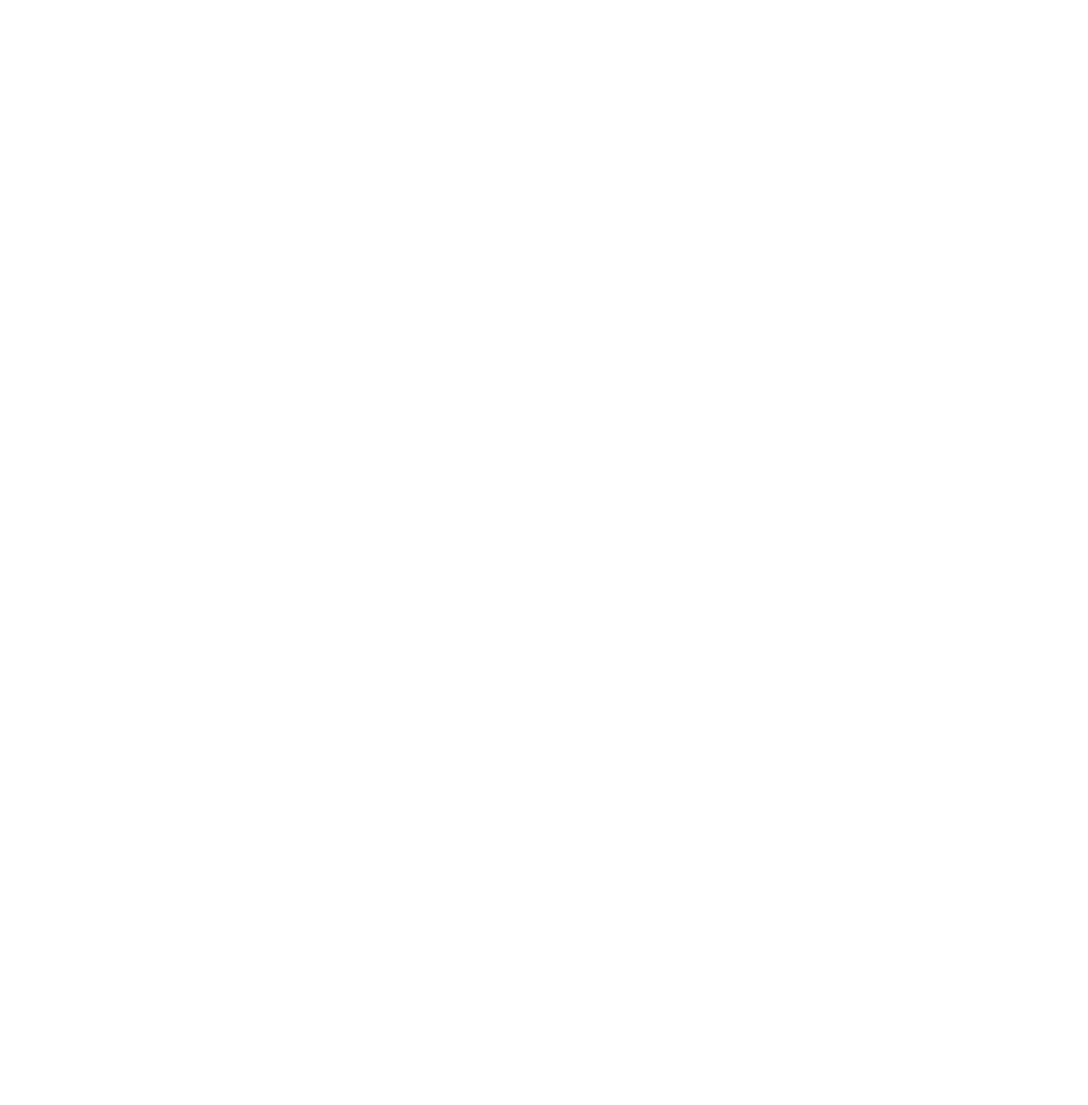
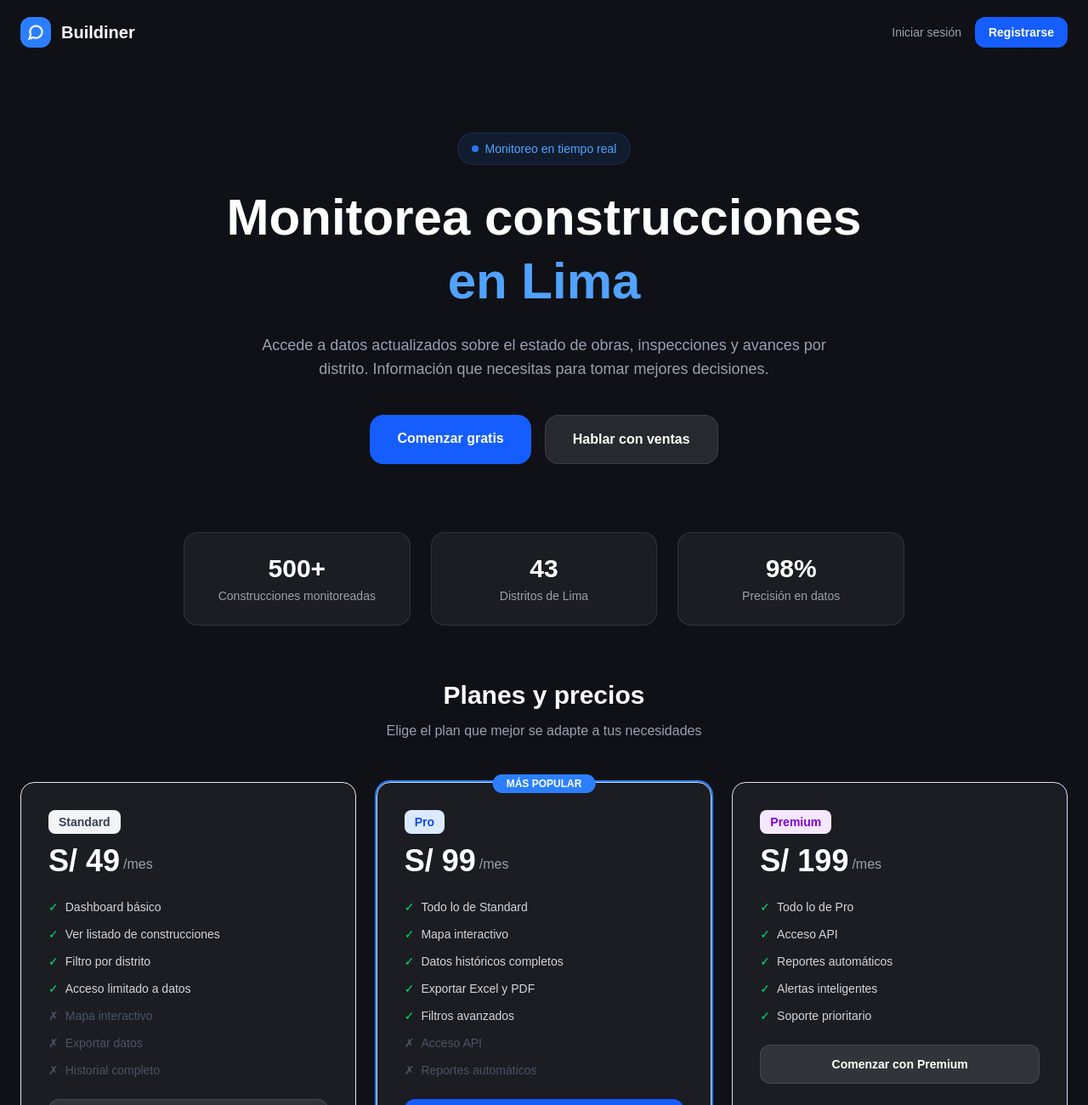
Before and after one commit to Mora250901/buildiner-web, a Next.js app: page / in a window 1280 px wide. Before the commit this address had no page. Shown: the top 1300 px of the page at 85% size. Before the commit the page ends 800 px from the top, so only its background shows below. Built offline with nearby package versions, Linux system fonts and the light colour scheme.

Commit message:
feat: landing page pública con hero, stats y planes de suscripción

```diff
--- a/app/page.tsx
+++ b/app/page.tsx
@@ -1,5 +1,176 @@
-import { redirect } from 'next/navigation';
+import Link from 'next/link';
 
-export default function Home() {
-    redirect('/login');
+const planes = [
+    {
+        key: 'standard',
+        label: 'Standard',
+        precio: 49,
+        color: 'border-gray-200',
+        badge: 'bg-gray-100 text-gray-700',
+        features: [
+            'Dashboard básico',
+            'Ver listado de construcciones',
+            'Filtro por distrito',
+            'Acceso limitado a datos',
+        ],
+        noIncluye: ['Mapa interactivo', 'Exportar datos', 'Historial completo'],
+    },
+    {
+        key: 'pro',
+        label: 'Pro',
+        precio: 99,
+        color: 'border-blue-200',
+        badge: 'bg-blue-100 text-blue-700',
+        popular: true,
+        features: [
+            'Todo lo de Standard',
+            'Mapa interactivo',
+            'Datos históricos completos',
+            'Exportar Excel y PDF',
+            'Filtros avanzados',
+        ],
+        noIncluye: ['Acceso API', 'Reportes automáticos'],
+    },
+    {
+        key: 'premium',
+        label: 'Premium',
+        precio: 199,
+        color: 'border-purple-200',
+        badge: 'bg-purple-100 text-purple-700',
+        features: [
+            'Todo lo de Pro',
+            'Acceso API',
+            'Reportes automáticos',
+            'Alertas inteligentes',
+            'Soporte prioritario',
+        ],
+        noIncluye: [],
+    },
+];
+
+export default function LandingPage() {
+    return (
+        <div className="min-h-screen bg-[#0f1117]">
+
+            {/* Navbar */}
+            <nav className="max-w-7xl mx-auto px-6 py-5 flex items-center justify-between">
+                <div className="flex items-center gap-3">
+                    <div className="w-9 h-9 bg-blue-500 rounded-xl flex items-center justify-center">
+                        <svg className="w-5 h-5 text-white" fill="none" stroke="currentColor" strokeWidth={2.5} viewBox="0 0 24 24">
+                            <path d="M3 21l1.9-5.7a8.5 8.5 0 113.8 3.8z" />
+                        </svg>
+                    </div>
+                    <span className="text-white font-black text-xl">Buildiner</span>
+                </div>
+                <div className="flex items-center gap-4">
+                    <Link href="/login" className="text-gray-400 hover:text-white text-sm font-medium transition-colors">
+                        Iniciar sesión
+                    </Link>
+                    <Link href="/registro" className="px-4 py-2 bg-blue-600 hover:bg-blue-700 text-white text-sm font-bold rounded-xl transition-all">
+                        Registrarse
+                    </Link>
+                </div>
+            </nav>
+
+            {/* Hero */}
+            <div className="max-w-7xl mx-auto px-6 py-20 text-center">
+                <div className="inline-flex items-center gap-2 px-4 py-2 bg-blue-500/10 border border-blue-500/20 rounded-full mb-6">
+                    <div className="w-2 h-2 bg-blue-500 rounded-full animate-pulse"></div>
+                    <span className="text-blue-400 text-sm font-medium">Monitoreo en tiempo real</span>
+                </div>
+                <h1 className="text-5xl md:text-6xl font-black text-white leading-tight mb-6">
+                    Monitorea construcciones<br />
+                    <span className="text-blue-400">en Lima</span>
+                </h1>
+                <p className="text-gray-400 text-lg max-w-2xl mx-auto mb-10">
+                    Accede a datos actualizados sobre el estado de obras, inspecciones y avances por distrito. Información que necesitas para tomar mejores decisiones.
+                </p>
+                <div className="flex flex-wrap gap-4 justify-center">
+                    <Link href="/registro" className="px-8 py-4 bg-blue-600 hover:bg-blue-700 text-white font-bold rounded-2xl transition-all hover:scale-105">
+                        Comenzar gratis
+                    </Link>
+                    <a href="https://wa.me/51999999999" target="_blank"
+                        className="px-8 py-4 bg-white/10 hover:bg-white/20 text-white font-bold rounded-2xl transition-all border border-white/10">
+                        Hablar con ventas
+                    </a>
+                </div>
+            </div>
+
+            {/* Stats */}
+            <div className="max-w-4xl mx-auto px-6 pb-16">
+                <div className="grid grid-cols-3 gap-6">
+                    {[
+                        { valor: '500+', label: 'Construcciones monitoreadas' },
+                        { valor: '43',   label: 'Distritos de Lima' },
+                        { valor: '98%',  label: 'Precisión en datos' },
+                    ].map((s) => (
+                        <div key={s.label} className="text-center p-6 bg-white/5 rounded-2xl border border-white/10">
+                            <p className="text-3xl font-black text-white">{s.valor}</p>
+                            <p className="text-gray-400 text-sm mt-1">{s.label}</p>
+                        </div>
+                    ))}
+                </div>
+            </div>
+
+            {/* Planes */}
+            <div className="max-w-7xl mx-auto px-6 pb-24">
+                <div className="text-center mb-12">
+                    <h2 className="text-3xl font-black text-white mb-3">Planes y precios</h2>
+                    <p className="text-gray-400">Elige el plan que mejor se adapte a tus necesidades</p>
+                </div>
+
+                <div className="grid grid-cols-1 md:grid-cols-3 gap-6">
+                    {planes.map((plan) => (
+                        <div key={plan.key}
+                            className={`relative bg-white/5 rounded-2xl border ${plan.color} p-8 ${plan.popular ? 'ring-2 ring-blue-500' : ''}`}>
+
+                            {plan.popular && (
+                                <div className="absolute -top-3 left-1/2 -translate-x-1/2">
+                                    <span className="px-4 py-1 bg-blue-500 text-white text-xs font-black rounded-full">
+                                        MÁS POPULAR
+                                    </span>
+                                </div>
+                            )}
+
+                            <div className="mb-6">
+                                <span className={`inline-block px-3 py-1 rounded-lg text-sm font-bold mb-3 ${plan.badge}`}>
+                                    {plan.label}
+                                </span>
+                                <div className="flex items-end gap-1">
+                                    <span className="text-4xl font-black text-white">S/ {plan.precio}</span>
+                                    <span className="text-gray-400 mb-1">/mes</span>
+                                </div>
+                            </div>
+
+                            <ul className="space-y-3 mb-6">
+                                {plan.features.map((f) => (
+                                    <li key={f} className="flex items-center gap-2 text-sm text-gray-300">
+                                        <span className="text-green-400">✓</span> {f}
+                                    </li>
+                                ))}
+                                {plan.noIncluye.map((f) => (
+                                    <li key={f} className="flex items-center gap-2 text-sm text-gray-600">
+                                        <span>✗</span> {f}
+                                    </li>
+                                ))}
+                            </ul>
+
+                            <Link href="/registro"
+                                className={`block w-full py-3 text-center font-bold rounded-xl transition-all text-sm
+                                    ${plan.popular
+                                        ? 'bg-blue-600 hover:bg-blue-700 text-white'
+                                        : 'bg-white/10 hover:bg-white/20 text-white border border-white/10'
+                                    }`}>
+                                Comenzar con {plan.label}
+                            </Link>
+                        </div>
+                    ))}
+                </div>
+
+                <p className="text-center text-gray-500 text-sm mt-8">
+                    ¿Tienes preguntas? <a href="https://wa.me/51999999999" target="_blank" className="text-blue-400 hover:underline">Contáctanos por WhatsApp</a>
+                </p>
+            </div>
+        </div>
+    );
 }
```
